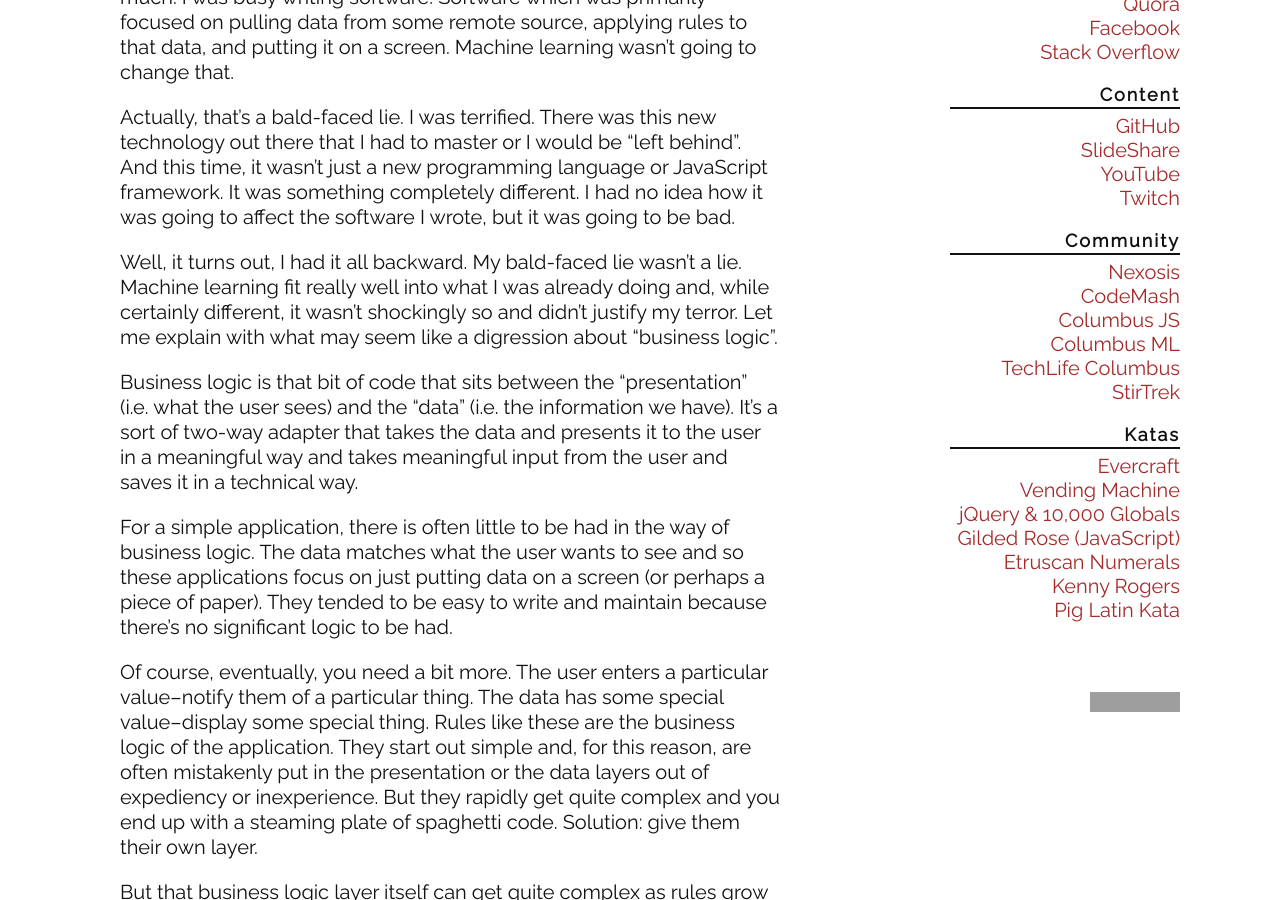
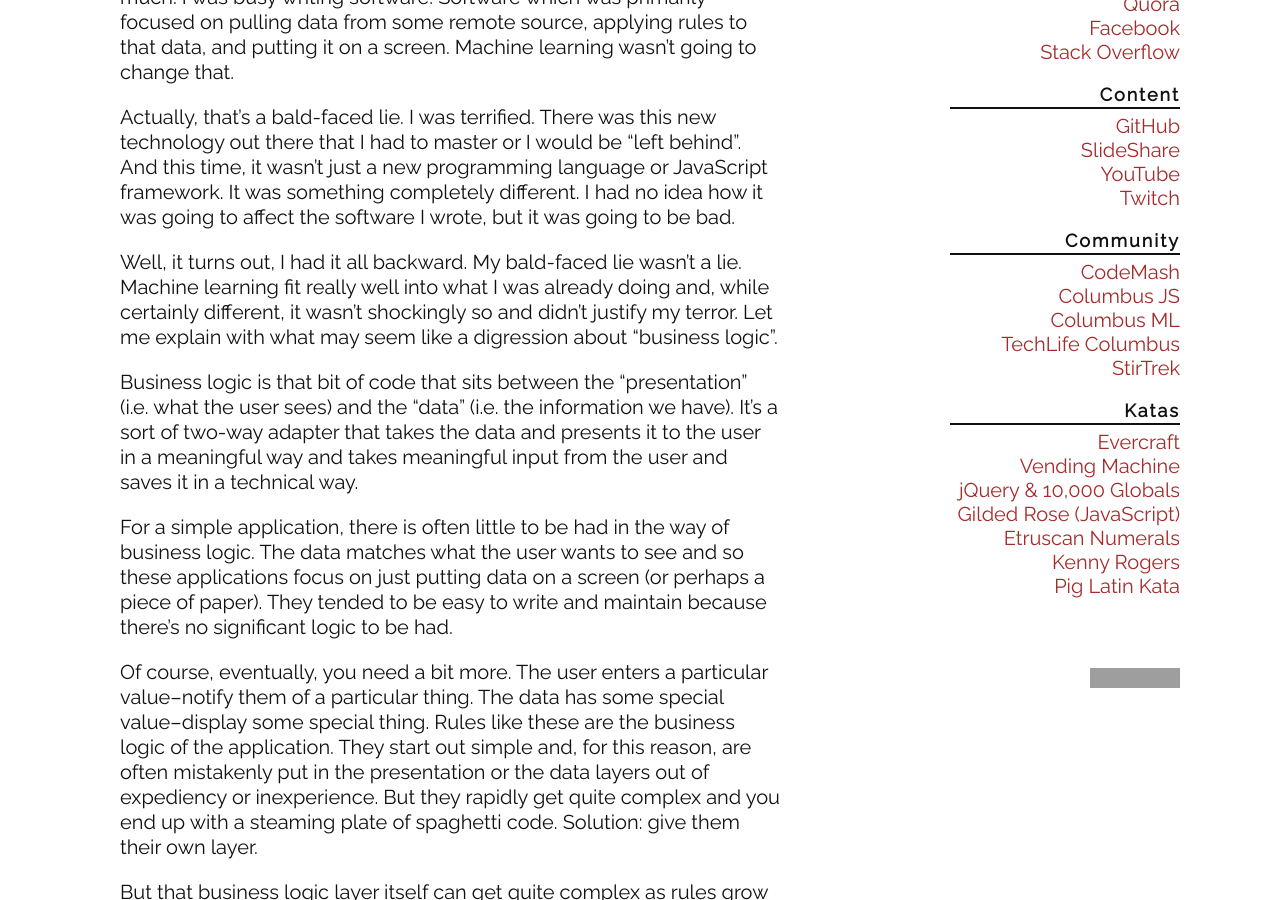
Before and after one commit to guyroyse/guyroyse.github.com, a Jekyll site: the page built from index.html, in a window 1280 px wide and 900 px high, scrolled down 428 px. Built offline with Jekyll 4.4.1, drawn with Linux system fonts in a browser that asks for light colours; the list of posts is cut into pages by our own code; grey boxes are pictures that could not be loaded.

Commit message:
removed Nexosis community links

```diff
--- a/_layouts/default.html
+++ b/_layouts/default.html
@@ -74,7 +74,6 @@
 
   <h1 class="title">Community</h1>
   <ul>
-    <li><a href="https://community.nexosis.com/">Nexosis</a></li>
     <li><a href="http://codemash.org/">CodeMash</a></li>
     <li><a href="http://columbusjs.org/">Columbus JS</a></li>
     <li><a href="http://cbus.machinelearners.org/">Columbus ML</a></li>
```
